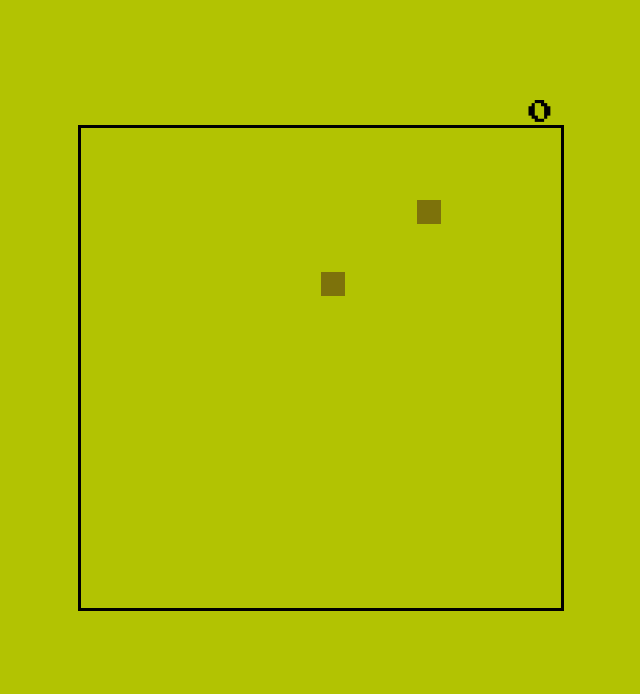
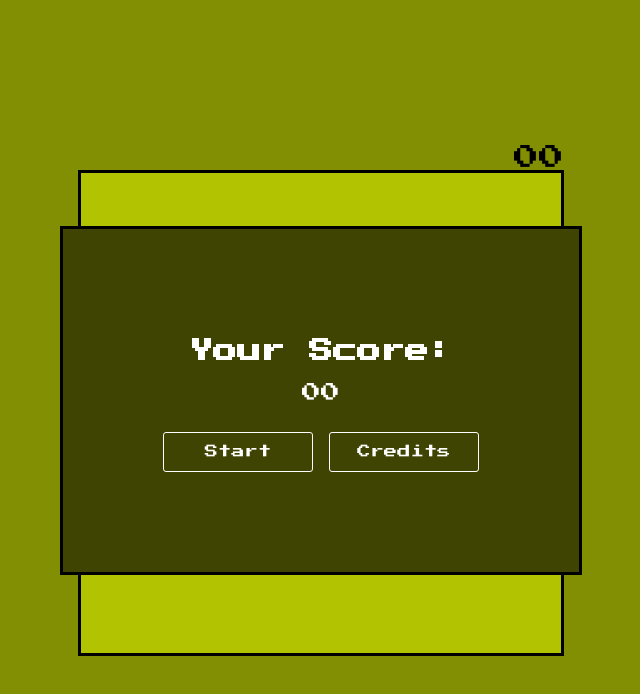
Before and after one commit to selimAP/snake, a plain HTML site: page index.html in a window 1280 px wide. Shown: the whole page, without its empty margins (319-959 px from the left). Drawn offline with Linux system fonts and the light colour scheme.

Commit message:
Menu Logic

```diff
--- a/index.html
+++ b/index.html
@@ -15,12 +15,26 @@
 <body>
 
     <div class="main">
+
+    <div class="snake">
         <div class="counting">
             <div class="counter" id="counter">00</div>
         </div>
-    <div class="snake">
         <canvas id="canvas" width="480" height="480"></canvas>
     </div>
+    <div class="main-menu" id="mainMenu">
+        <div class="menu-container">
+            <div class="Score">
+                <h2>Your Score:</h2>
+                <div id="actuellScore">00</div>
+            </div>
+            <div class="menuButtons">
+                <button id="startButton">Start</button>
+                <button onclick="window.open('https://github.com/selimAP', '_blank');">Credits</button>
+            </div>
+     </div>
+
+
 </div>
 
     <script src="script.js"></script>
--- a/script.js
+++ b/script.js
@@ -13,20 +13,15 @@ let cellWidth = canvas.width / cols;
 let cellHeight = canvas.height / rows;
 let direction = 'LEFT';
 let foodCollected = false;
+let pauseGame = true;
+let gameInterval;
 
 placeFood();
-
-setInterval(gameLoop, 200);
-document.addEventListener('keydown', keyDown);
-
-
-draw();
 
 function draw() {
     ctx.fillStyle = '#b2c302';
     ctx.fillRect(0, 0, canvas.width, canvas.height);
     ctx.fillStyle = '#7d720b';
-
 
     snake.forEach(part => add(part.x, part.y));
 
@@ -36,18 +31,31 @@ function draw() {
     requestAnimationFrame(draw);
 }
 
-function counter(){
+function counter() {
     let counting = document.getElementById("counter");
     counting.innerHTML++;
+}
+
+// Menu
+let mainMenu = document.getElementById('mainMenu');
+
+let menu = document.getElementById('startButton').onclick = function () {
+    mainMenu.style.display = 'none';
+    pauseGame = false; // Starte das Spiel
+
+    if (!gameInterval) {
+        gameInterval = setInterval(gameLoop, 250);
+    }
+
+    document.addEventListener('keydown', keyDown);
+
+    draw();
 };
 
-function testGameOver() {
-
+function GameOver() {
     let firstPart = snake[0];
     let otherParts = snake.slice(1);
-    let duplicatePart = otherParts.find(part => part.x == firstPart.x && part.y == firstPart.y);
-
-
+    let duplicatePart = otherParts.find(part => part.x === firstPart.x && part.y === firstPart.y);
 
     if (snake[0].x < 0 ||
         snake[0].x > cols - 1 ||
@@ -61,20 +69,22 @@ function testGameOver() {
             y: 3
         }];
         direction = 'LEFT';
-       // 1. Schlange läuft gegen die Wand Counter wird resetet und Game Over Screen kommt
 
+        mainMenu.style.display = 'block';
 
-       let counting = document.getElementById("counter").innerHTML = 00;
+        let counting = document.getElementById("counter").innerHTML = '00';
+
+        clearInterval(gameInterval); // Stoppe den Game-Loop
+        gameInterval = null; // Setze das gameInterval zurück
+        pauseGame = true; // Setze das Spiel auf Pause
     }
-
 }
-
 
 function placeFood() {
     let randomX = Math.floor(Math.random() * cols);
     let randomY = Math.floor(Math.random() * rows);
 
-    if(foodCollected){ //Countertest
+    if (foodCollected) { // Countertest
         counter();
     }
 
@@ -98,7 +108,12 @@ function shiftSnake() {
 }
 
 function gameLoop() {
-    testGameOver();
+    if (pauseGame) {
+        return; // Der Game-Loop stoppt, wenn das Spiel pausiert ist
+    }
+
+    GameOver();
+
     if (foodCollected) {
         snake = [{
             x: snake[0].x,
@@ -132,7 +147,6 @@ function gameLoop() {
 
         placeFood();
     }
-
 }
 
 function keyDown(e) {
--- a/style.css
+++ b/style.css
@@ -1,33 +1,86 @@
 *{
     margin: 0;
     background: #b2c302;
-
 }
 
 .main{
     height: 100vh;
     width: 100%;
+    display: flex;
+    justify-content: center;
+    align-items: center;
+    flex-direction: column;
+    background: #838f02;
 }
 
 .snake{
     margin-top: 0px;
-    display: flex;
-    justify-content: center;
-    align-items: center;
+
 }
 .snake canvas{
+    display: flex;
     border:3px solid rgb(0, 0, 0);
 }
 
 .counting{
     color: rgb(0, 0, 0);
     display: flex;
-    justify-content: center;
+    justify-content: right;
     font-family: 'Press Start 2P', cursive;
     font-size: 25px;
+    background: #838f02;
+}
+.counter{
+    background: #838f02;
 }
 
-.counter{
-    margin-top: 100px;
-    margin-left: 440px;
+
+
+.main-menu{
+    display: block;
+    font-family: 'Press Start 2P', cursive;
+    position: fixed;
+    z-index: 10000;
+        border: 3px solid black;
+        padding: 100px;
+        background: #3f4402;
 }
+
+.Score{
+    color: white;
+
+}
+.Score h2{
+    background: #3f4402;
+    padding: 10px;
+    display: flex;
+    justify-content: center;
+}
+.Score div{
+    background: #3f4402;
+    font-size: 19px;
+    padding: 10px;
+    display: flex;
+    justify-content: center;
+}
+
+.menuButtons{
+    background: #3f4402;
+
+}
+.menuButtons button{
+    background: #3f4402;
+    height: 40px;
+    width: 150px;
+    border: 1px solid white;
+    border-radius: 3px;
+    color: white;
+    font-family: 'Press Start 2P', cursive;
+    margin-top: 20px;
+
+}
+.menuButtons button:hover{
+    background: #747e04;
+    transition: .3s;
+    cursor: pointer;
+}
```
